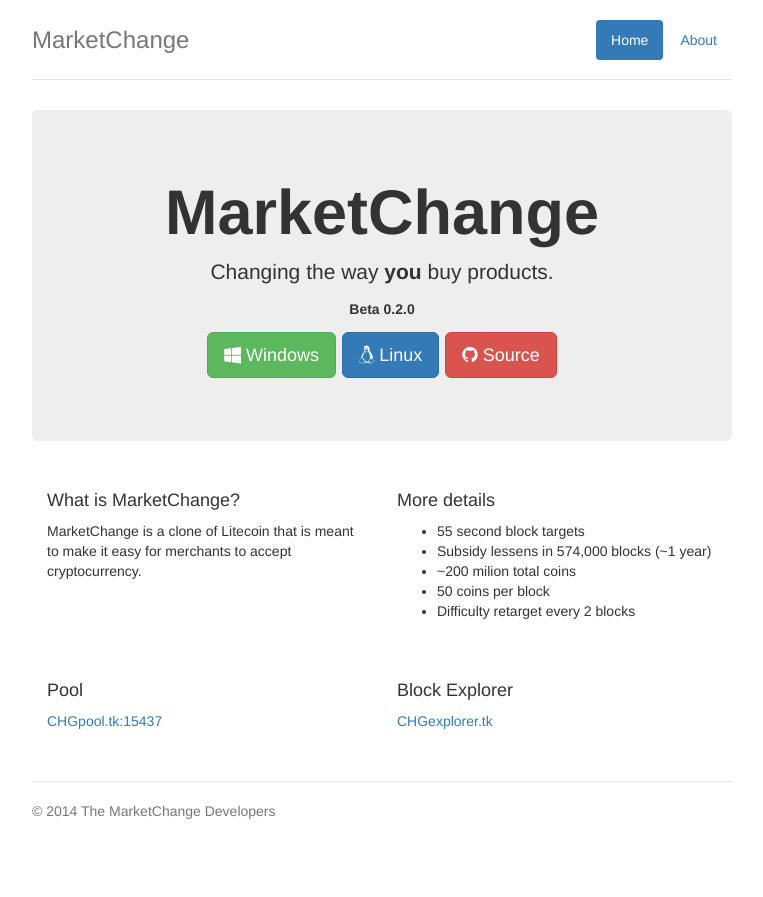
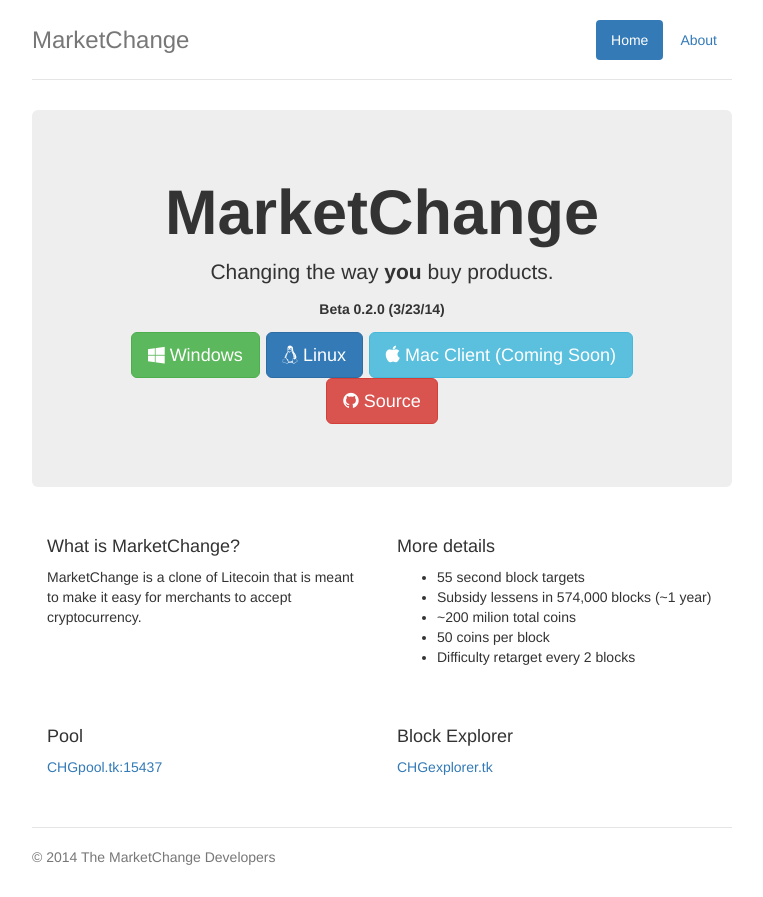
Before and after one commit to MarketChange/marketchange.github.io, a plain HTML site: page index.html in a window 1280 px wide. Shown: the whole page, without its empty margins (258-1021 px from the left). Before the commit the page ends 851 px from the top, so only its background shows below. Drawn offline with nearby package versions, Linux system fonts and the light colour scheme.

Commit message:
Update index.html

```diff
--- a/index.html
+++ b/index.html
@@ -29,10 +29,10 @@
       <div class="jumbotron">
         <h1><b>MarketChange</b></h1>
         <p class="lead">Changing the way <b>you</b> buy products.</p>
-        <p><h5><b>Beta 0.2.0</b></b></h5></p>
+        <p><h5><b>Beta 0.2.0 (3/23/14)</b></b></h5></p>
         <p><a class="btn btn-lg btn-success" href="https://github.com/marketchange/marketchange/releases/download/v0.2.0/marketchange-windows.zip"><i class="fa fa-windows fa-2"></i> Windows</a>
         <a class="btn btn-lg btn-primary" href="https://github.com/marketchange/marketchange/releases/download/v0.2.0/marketchange-linux.zip" ><i class="fa fa-linux fa-2"></i> Linux<!-- (Boost 1.48)--></a>
-        <!--<a class="btn btn-lg btn-info" href="#" disabled="disabled"><i class="fa fa-apple"></i> Mac Client (Coming Soon)</a>-->
+        <a class="btn btn-lg btn-info" href="https://github.com/marketchange/marketchange/releases/download/v0.2.0/marketchange-mac.zip"><i class="fa fa-apple"></i> Mac Client (Coming Soon)</a>
         <a class="btn btn-lg btn-danger" href="https://github.com/marketchange/marketchange/" ><i class="fa fa-github fa-2"></i> Source</a></p>
       </div>
 
```
